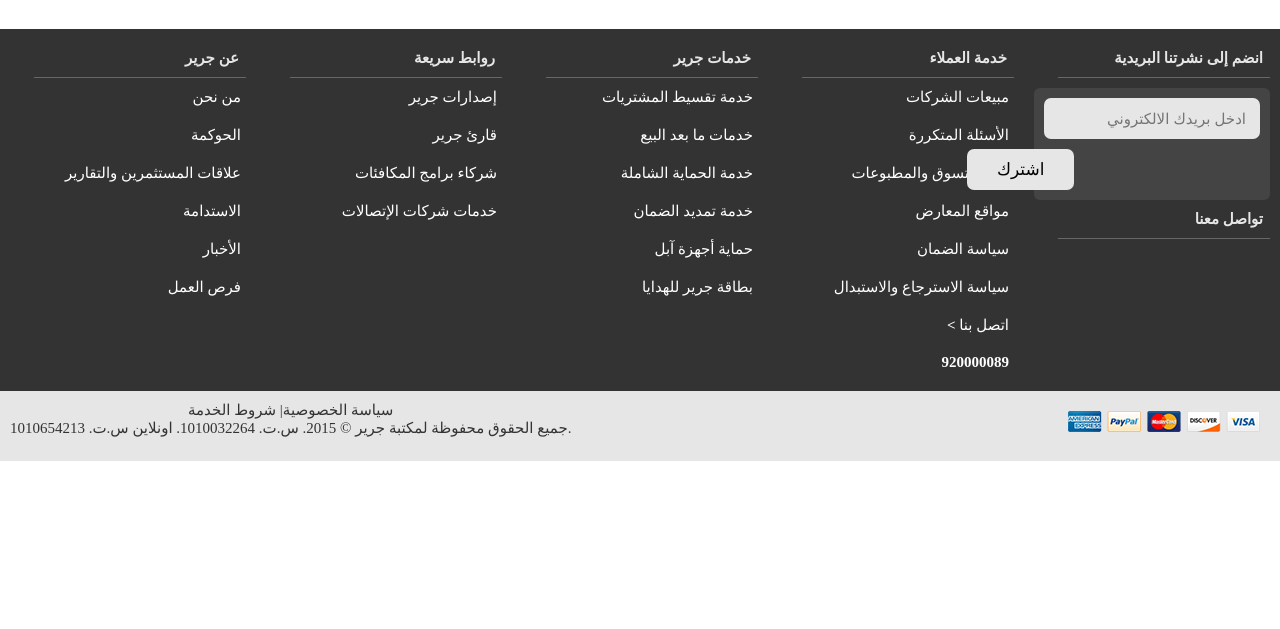
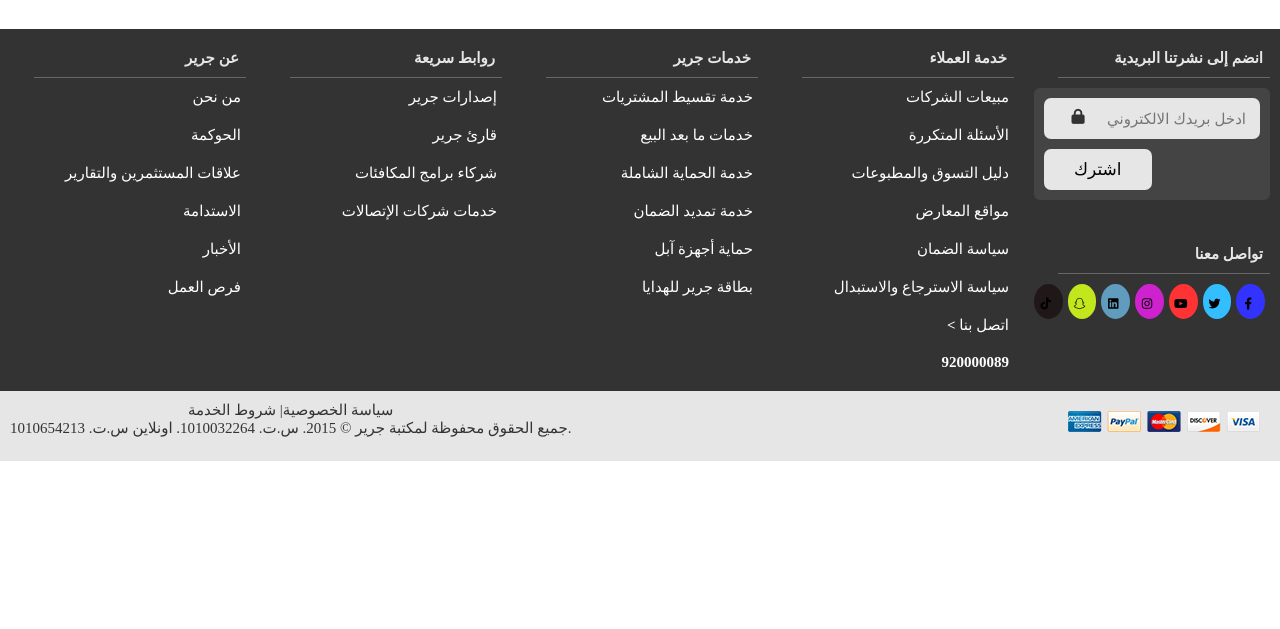
Before and after one commit to dely22/elib, a plain HTML site: page index.html in a window 1280 px wide. Shown: the part 171-800 px from the top of the page. Drawn offline with Linux system fonts and the light colour scheme.

Commit message:
heaser & footer

```diff
--- a/css/style.css
+++ b/css/style.css
@@ -71,7 +71,9 @@ section {
 
 .lose .logo {
     padding: 1rem;
-    margin-left: 20rem;
+    position: relative;
+    /* margin-left: 20rem; */
+    float: right;
     width: 10rem;
     height: 10rem;
 
@@ -159,6 +161,15 @@ section {
     width: 90%;
     border-bottom: .1rem solid #666;
 }
+.footer .box-container .box h4 {
+margin-top: 3.5rem;
+font-size: 1.5rem;
+color: var(--gray);
+padding: 1rem 0;
+padding-inline-start:.7rem ;
+width: 90%;
+border-bottom: .1rem solid #666;
+}
 
 .footer .box-container .box a {
     display: block;
@@ -214,15 +225,62 @@ section {
 .footer .box-container .box form label{
     font-size: 1.5rem;
     position: relative;
-    bottom: 5rem;
-    right: 25rem;
+    bottom: 4rem;
+    right: 8rem;
     z-index: 10;
     color: var(--main-color);
-    display: inline-block;
+    display: relative;
+    float: left;
     cursor: pointer;
 }
 .footer .box-container .box form .btn {
    position: relative;
-   right:17rem;
+   /* right:17rem; */
+   float: left;
 
 }
+.footer .box-container .box .share {
+    padding-top: 1rem;
+    display: flex;
+
+  }
+
+  .footer .box-container .box .share a {
+    height: 3.5rem;
+    width: 3.5rem;
+    line-height: 2rem;
+    border-radius: 50%;
+    font-size: 1.2rem;
+    /* border: 0.2rem solid #29d9d5; */
+    color: var(--white-color);
+    margin-right: .5rem;
+    text-align: center;
+  }
+  .footer .box-container .box .share a:first-child{
+      background: #33f;
+  }
+  .footer .box-container .box .share a:nth-child(2){
+    background: rgb(51, 190, 255);
+}
+.footer .box-container .box .share a:nth-child(3){
+    background: #f33;
+}
+.footer .box-container .box .share a:nth-child(4){
+    background: rgb(207, 34, 207);
+}
+.footer .box-container .box .share a:nth-child(5){
+    background: rgb(96, 156, 190);
+}
+.footer .box-container .box .share a:nth-child(6){
+    background: rgb(194, 231, 28);
+}
+.footer .box-container .box .share a:nth-child(7){
+    background: rgb(32, 24, 24);
+}
+/*
+  .footer .box-container .box .links {
+    font-size: 1.4rem;
+    color: #aaa;
+    padding: 1rem 0;
+    display: block;
+  } */
--- a/index.html
+++ b/index.html
@@ -52,11 +52,19 @@
             <label for="mail" class="fa-solid fa-lock"></label>
              <input type="submit" value="اشترك" class="btn">
           </form>
-          <div>
-            <h3>تواصل معنا</h3>
-
+          <div class="box">
+            <h4>تواصل معنا</h4>
+               <div class="share">
+                <a href="#" class="fab fa-facebook-f"></a>
+                <a href="#" class="fab fa-twitter"></a>
+                <a href="#" class="fa-brands fa-youtube"></a>
+                <a href="#" class="fab fa-instagram"></a>
+                <a href="#" class="fab fa-linkedin"></a>
+                <a href="#" class="fa-brands fa-snapchat"></a>
+                <a href="#" class="fa-brands fa-tiktok"></a>
+              </div>
             <!-- <i class="fa-solid fa-lock"></i> -->
-            <img src="imag/payment.png" alt="" />
+            <!-- <img src="imag/payment.png" alt="" /> -->
           </div>
         </div>
 
```
